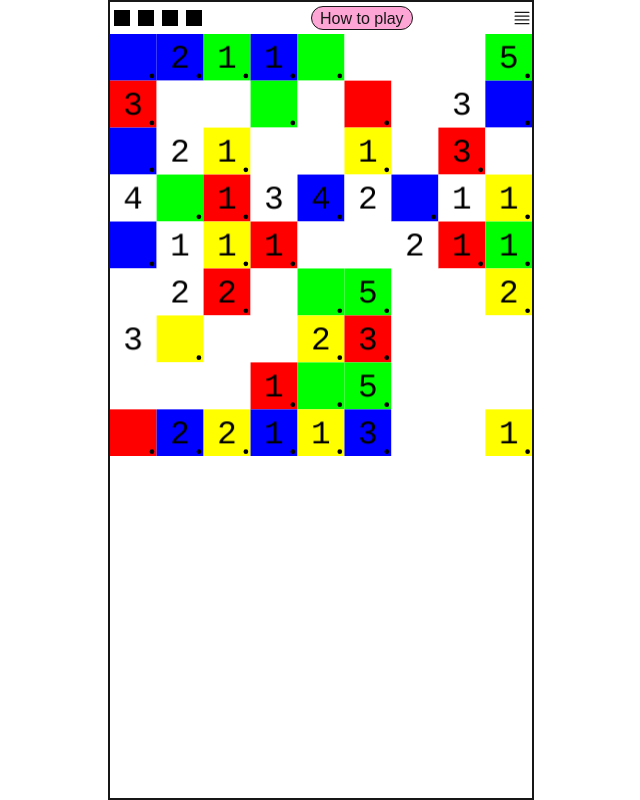
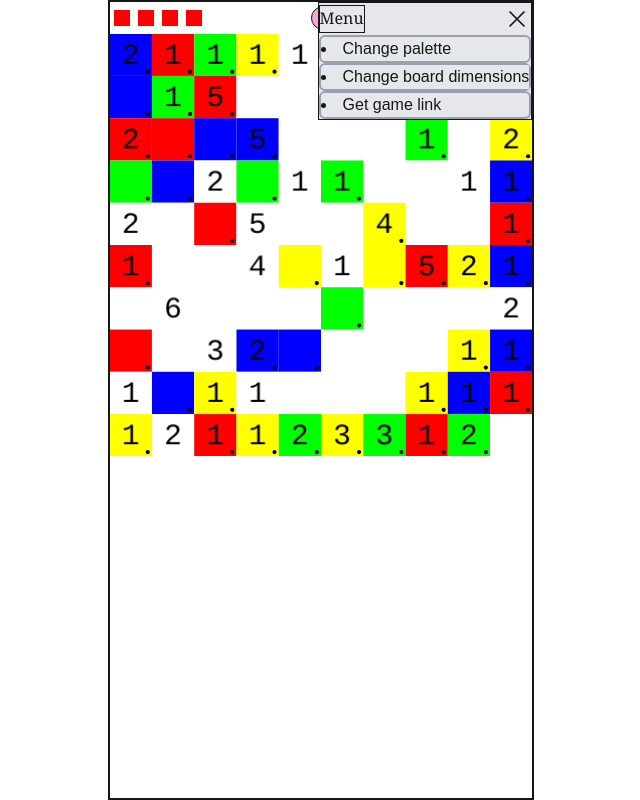
Before and after one commit to PostZed/ran-gi-with-next, a Next.js app: page /1 in a window 1280 px wide. Both pictures are taken after a click on the button 841 px from the left and 18 px from the top of the page. Shown: the whole page, without its empty margins (319-959 px from the left). Built offline with nearby package versions, Linux system fonts and the light colour scheme; no server answers.

Commit message:
Add more advanced features

```diff
--- a/package.json
+++ b/package.json
@@ -4,7 +4,7 @@
   "private": true,
   "scripts": {
     "dev": "next dev --turbopack",
-    "devbug" : "cross-env NODE_OPTIONS='--inspect' next dev",
+    "devbug": "cross-env NODE_OPTIONS='--inspect' next dev",
     "build": "next build",
     "start": "next start",
     "lint": "next lint"
@@ -12,6 +12,7 @@
   "dependencies": {
     "@heroicons/react": "^2.2.0",
     "@prisma/client": "^6.12.0",
+    "clsx": "^2.1.1",
     "mongoose": "^8.16.5",
     "next": "15.4.2",
     "phaser": "^3.60.0",
--- a/src/app/[size]/layout.tsx
+++ b/src/app/[size]/layout.tsx
@@ -2,7 +2,7 @@ export default function Layout({ children }: Readonly<{ children: React.ReactNod
 
     return (
         <div className="w-full md:w-1/2 lg:w-1/3 flex flex-col mx-auto p-0.2 md:max-xl:border-black border-2
-        h-screen">
+        h-screen relative">
             {children}
         </div>
     );
--- /dev/null
+++ b/src/components/modals/ChangePalette.tsx
@@ -0,0 +1,136 @@
+import { Board } from "@/game/board";
+import clsx from "clsx";
+import { useCallback, useContext, useState } from "react";
+import { GameContext, GameContextType } from "../skeleton";
+
+const colorNames = ['yellow', 'green', 'red', 'blue', 'pink', 'purple', 'teal', 'gray'
+    , 'maroon', 'blue-violet', 'brown', 'light green', 'chocolate', 'light blue',
+    'dark orange', 'gold'];
+
+const colorNumbers = ['#ffff00', '#ff00', '#ff0000', '#ff', '#ff00ff', '#800080', '#8080', '#808080',
+    '#800000', '#8a2be2', '#a52a2a', '#7fff00', '#d2692e', '#6495ed', '#ff8c00', '#ffd700'];
+
+
+function strToNum(str:string):number{
+str = str.substring(1) ;
+return Number('0x'+str) ;
+}
+
+function findSelected(currentColors : number[]) {
+    let bools = Array.from({ length: colorNumbers.length }).map(i => false);
+    for (let i = 0; i < colorNumbers.length; i++) {
+        let str = colorNumbers[i].substring(1);
+        str = "0x" + str.padStart(6, "0");
+        let num = Number(str);
+        const present = currentColors.findIndex((item, i) => {
+            return item === num;
+        });
+        if (present >= 0) {
+            bools[i] = true
+        }
+    }
+
+    return bools;
+}
+
+ export default function Palette(
+//     {dimensions,
+//     colors,
+//     setVisible,
+//     setModalName
+// }: GameContextType
+    ){
+    const {setVisible, setModalName, colors} = useContext(GameContext) ;
+
+    const [selectedColors, setSelectedColors] = useState(()=>findSelected(colors));
+    const [selectedCount, setSelectedCount] = useState(4)
+
+    return (<div className="flex flex-col bg-white border absolute left-0 top-0 z-10 w-7/10 max-h-full">
+        <h2>Choose a different palette</h2>
+        <div className="overflow-x-auto overflow-y-auto">
+            {colorNames.map((colorName, i) => (
+                <ColorOption hexCode={colorNumbers[i]}
+                    key={colorNames[i]}
+                    colorName={colorName}
+                    isSelected={selectedColors[i]}
+                    selectedCount={selectedCount}
+                    setSelectedCount={setSelectedCount}
+                    setSelectedColors={setSelectedColors}
+                    index={i}
+                />
+            ))}
+        </div>
+        <button className="transition duration-300 linear hover:bg-pink-500 rounded-full w-6/10 mx-auto bg-pink-300 p-2 disabled:bg-gray-300"
+        disabled={selectedCount < 4} onClick={()=>{
+            const nuColors : number[]= [];
+            selectedColors.forEach((bool,i)=>{
+                if(!bool)
+                    return ;
+                const num = strToNum(colorNumbers[i]) ;
+                nuColors.push(num)
+            }) ;
+
+            const json = JSON.stringify(nuColors) ;
+            localStorage.setItem('colors',json) ;
+            Board.changePalette(nuColors) ;
+            setVisible(false) ;
+        }}>
+            Save
+        </button>
+    </div>)
+}
+
+
+
+type ColorOptionProps = {
+    hexCode: string;
+    colorName: string;
+    isSelected: boolean,
+    selectedCount: number,
+    setSelectedCount: (count: number) => void
+    setSelectedColors:(list:boolean[])=>void
+    index :number
+}
+
+function ColorOption(props: ColorOptionProps) {
+
+    let colorClassName = props.hexCode.substring(1);
+    colorClassName = "#" + colorClassName.padStart(6, "0")
+
+    return (<div className="flex items-center h-6 border-box">
+        <input type="checkbox" defaultChecked={props.isSelected} className="mx-1"
+            onChange={(e) => {
+                const isChecked = e.target.checked;
+                const maxIsChecked = props.selectedCount === 4;
+                if (maxIsChecked && isChecked){
+                    e.target.checked = false ;
+                    return;
+                }
+                if(isChecked){
+                    props.setSelectedCount(props.selectedCount + 1) ;
+                    props.setSelectedColors(bools=>{
+                        return bools.map((bool,i)=>{
+                            if(i === props.index)
+                                return true;
+                            return bool;
+                        })
+                    }) ;
+                }
+                else{
+                    props.setSelectedCount(props.selectedCount - 1) ;
+                    props.setSelectedColors(bools=>{
+                        return bools.map((b,i)=>{
+                            if(i === props.index)
+                                return false;
+                            return b;
+                        })
+                    }) ;
+                }
+            }} />
+        <div className="h-9/10 aspect-square mx-1" style={{
+            backgroundColor: colorClassName
+        }}></div>
+        <h5>{props.colorName}</h5>
+    </div>);
+
+}
--- a/src/components/modals/MenuOptions.tsx
+++ b/src/components/modals/MenuOptions.tsx
@@ -1,13 +1,52 @@
-export default function MenuButtons(){
-    const options = ["Change Palette",
-                     "Change Board size",
-                     "Get game link"
-    ]
-    return (<div>
-{options.map(option =>{
-    return <li className="list-style-none ">
-        {option}
-    </li>
-})}
+import { useContext } from "react";
+import { GameContext, GameContextType } from "../skeleton";
+import {
+    XMarkIcon
+} from '@heroicons/react/24/outline';
+
+type OptionsType = {
+    title: string;
+    componentKey: string
+}
+
+const optionsMap: OptionsType[] = [
+    { title: "Change palette", componentKey: "menu" },
+    { title: "Change board dimensions", componentKey: "" },
+    { title: "Get game link", componentKey: "" }
+]
+
+export default function MenuButtons(
+//     {
+//     dimensions,
+//     colors,
+//     setVisible,
+//     setModalName
+// }: GameContextType
+) {
+   const { setVisible, setModalName } = useContext(GameContext);
+    const myName = "menu";
+
+    return (<div className="max-w-7/10 h-fit bg-gray-200 absolute right-0 top-0 border">
+        <div className="flex justify-between h-8 items-center">
+            <h3 className="border font-serif h-9/10">Menu</h3>
+            <button className="appearance-none hover:border" onClick={()=>{
+              setVisible(false)
+                }
+            }>
+                <XMarkIcon className="w-7"/>
+            </button>
+        </div>
+        <div>
+            {optionsMap.map(option => {
+                return <li key={option.title} className="list-style-none border-2 border-gray-400 rounded-md">
+                    <button className="appearance-none bg-gray-200" onClick={e => {
+                        setVisible(true)
+                        setModalName(option.componentKey);
+                    }}>
+                        {option.title}
+                    </button>
+                </li>
+            })}
+        </div>
     </div>)
 }
--- a/src/components/skeleton.tsx
+++ b/src/components/skeleton.tsx
@@ -1,46 +1,69 @@
 "use client" ;
-import { createContext, useState } from "react";
+import { createContext, DO_NOT_USE_OR_YOU_WILL_BE_FIRED_EXPERIMENTAL_MEDIA_SRC_TYPES, Suspense, useState } from "react";
 import TopButtons from "./top-buttons";
 import Game from "./game";
-import { colors } from "@/lib/constants";
+import { colors, WHITE } from "@/lib/constants";
+import Palette from "./modals/ChangePalette";
+import { Board } from "@/game/board";
+import MenuButtons from "./modals/MenuOptions";
 
 
 export type GameContextType = {
     dimensions: number;
     colors: number[];
-    //  setGameParams: (gameParams: GameContextType) => void
+    setVisible: (b: boolean) => void;
+    setModalName: (name: string) => void
 };
 
 export const GameContext = createContext<GameContextType>({
     dimensions: 10,
     colors: colors,
-    // setGameParams: (params) => { }
+    setVisible: (b: boolean) => { },
+    setModalName: (name: string) => { }
 })
 
-const modals = [
-    "Palette",
-    "Change color",
-    "Menu",
-    "Win or loss dialog"
-]
+// const modals = [
+//     "Palette",
+//     "Change color",
+//     "Menu",
+//     "Win or loss dialog"
+// ]
+// type ModalMapType = {
+//     [key :string] : ()=>React.JSX.N
+// }
+const modalMap = {
+    palette: Palette,
+    menu: MenuButtons,
+}
+
+function Empty() {
+    return <></>
+}
 
 export default function Skeleton() {
     const prefColors = JSON.parse(window.localStorage.getItem('colors') || "null") || colors;
     const prefDimensions = JSON.parse(window.localStorage.getItem('dimensions') || "null") || 10;
-    const [modalShowing , setModalShowing] = useState(false) ;
-    const [modal , setModal] = useState("") ;
+    const [isModalShowing, setIsModalShowing] = useState(false);
+    const [modalName, setModalName] = useState(" ");
+
+    /* @ts-expect-error */
+    const Modal = isModalShowing && modalName in modalMap ? modalMap[modalName] : Empty;
+    //const Modal = modalMap["palette"] ;
     const obj = {
         colors: prefColors,
         dimensions: prefDimensions,
-
+        setVisible: setIsModalShowing,
+        setModalName: setModalName
     }
-
-
 
     return (
         <GameContext value={obj}>
             <TopButtons />
-            <Game />
+            <Suspense fallback={<h1>This may take long!</h1>}>
+<Game />
+            </Suspense>
+            <Modal />
+
         </GameContext>
     );
 }
--- a/src/components/top-buttons.tsx
+++ b/src/components/top-buttons.tsx
@@ -5,10 +5,13 @@ import { RangiGame } from '@/game/scene';
 import {
     Bars4Icon
 } from '@heroicons/react/24/outline';
+import { useContext } from 'react';
+import { GameContext } from './skeleton';
 
 const url = process.env.NEXT_PUBLIC_URL;
 
 export default function TopButtons() {
+    const {setVisible,setModalName} = useContext(GameContext) ;
     async function fetchBoard() {
         try {
             const res = await fetch(`${url}/9/board`);
@@ -35,7 +38,8 @@ export default function TopButtons() {
                  hover:bg-pink-500 flex-1 text-center'>How to play</button>
             </div>
             <button onClick={e => {
-                fetchBoard();
+                setVisible(true);
+                setModalName("menu") ;
             }}>
                 <Bars4Icon className='w-5 hover:border-1' />
             </button>
@@ -47,7 +51,7 @@ export default function TopButtons() {
 function ColorBar() {
     return (<div className='flex flex-1 h-6 pt-1 pb-1'>
         {Array.from({ length: 4 }).map(i => {
-            return <div className='h-full aspect-square bg-[rgb(0,0,0)] mx-1'>
+            return <div className='h-full aspect-square bg-[rgb(255,0,0)] mx-1'>
 
             </div>
         })}
--- a/src/game/board.ts
+++ b/src/game/board.ts
@@ -1,6 +1,6 @@
 "use client";
 
-import { BOTH, EMPTY, NUM_ONLY, SQ_ONLY, WHITE } from "@/lib/constants";
+import { BOTH, colors, EMPTY, NUM_ONLY, SQ_ONLY, WHITE } from "@/lib/constants";
 import { GameObjects, Scene } from "phaser";
 
 export type Info = {
@@ -18,12 +18,63 @@ export class Board {
     static dims = 10;
     static list: Tile[] = [];
     static canvasWidth: number;
+    static palette: number[] ;
 
+    static changePayloadColors(info: Info[]) {
+        const savedPalette = this.palette.slice(1) ;
+        const isDifferent = this.paletteIsDifferent(colors, savedPalette);
+        if (!isDifferent)
+            return;
 
-    static createBoard(/*dims: number, info: Info[], width: number*/) {
+        for (let i = 0; i < info.length; i++) {
+            const item = info[i];
+            const colorIndex = colors.findIndex(c => c === item.color);
+            item.color = savedPalette[colorIndex];
+        }
+
+    }
+
+    static paletteIsDifferent(nuPalette: number[], currentPalette: number[]) {
+        nuPalette = Array.from(nuPalette);
+        currentPalette = Array.from(currentPalette);
+        let count = 0;
+        for (let i = 0; i < 4; i++) {
+            const color = nuPalette[i];
+            const present = currentPalette.findIndex(item => item === color);
+            if (present > -1) {
+                currentPalette.splice(present, present + 1);
+                count++;
+            }
+        }
+
+        if (count === 4)
+            return false;
+        return true;
+    }
+
+    static changePalette(colorList: number[]) {
+        if (!this.paletteIsDifferent(colorList, this.palette))
+            return;
+        const currentPalette = this.palette.slice(1);
+        for (let i = 0; i < this.list.length; i++) {
+            const tile = this.list[i];
+            if (tile.fillColor !== WHITE) {
+                const colorIndex = currentPalette.findIndex(c => c === tile.myColor);
+                tile.myColor = colorList[colorIndex]
+                const currentColor = currentPalette.findIndex(c => c === tile.fillColor);
+                tile.fillColor = colorList[colorIndex] ;
+            }
+
+        }
+        console.log(colorList)
+        this.palette = [WHITE, ...colorList];
+    }
+
+    static createBoard() {
+        this.changePayloadColors(this.info);
         const dims = this.dims;
-        const info = this.info ;
-        const width = this.canvasWidth / dims ;
+        const info = this.info;
+        const width = this.canvasWidth / dims;
         this.destroyBoard();
         Tile.size = width;
         info.forEach((item) => {
@@ -45,7 +96,7 @@ export class Board {
 export class Tile extends GameObjects.Rectangle {
     static scene: Scene;
     static size: number
-    static palette: number[]
+
     col: number
     row: number
     dot: GameObjects.Arc
@@ -63,7 +114,8 @@ export class Tile extends GameObjects.Rectangle {
         this.col = col;
         this.row = row;
         this.hint = hint;
-        //   this.setInteractive(true)
+        if(hint === EMPTY || hint === NUM_ONLY)
+        this.setInteractive(true)
         if (hint === NUM_ONLY || hint === BOTH)
             this.myNum = num;
         this.setHints(hint);
@@ -97,10 +149,10 @@ export class Tile extends GameObjects.Rectangle {
             this.palettePos++;
 
         else if (this.palettePos !== 0 && this.palettePos % 4 === 0)
-            this.fillColor = Tile.palette[0];
+            this.fillColor = Board.palette[0];
 
         else
-            this.fillColor = Tile.palette[++this.palettePos];
+            this.fillColor = Board.palette[++this.palettePos];
     }
 
     destroySelf() {
```
Also changed, not shown: src/app/[size]/page.tsx (+1 -7 lines), src/components/game.tsx (+19 -14 lines), src/lib/tile.js, 1 other file (tests, documents, lock files or other folders).
